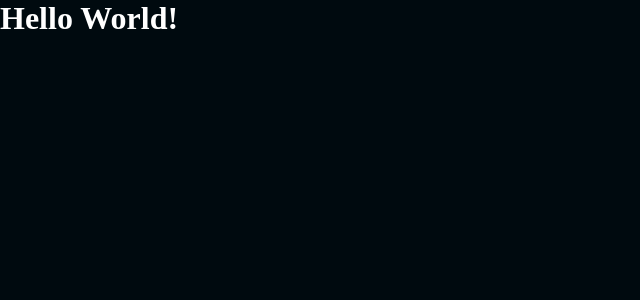
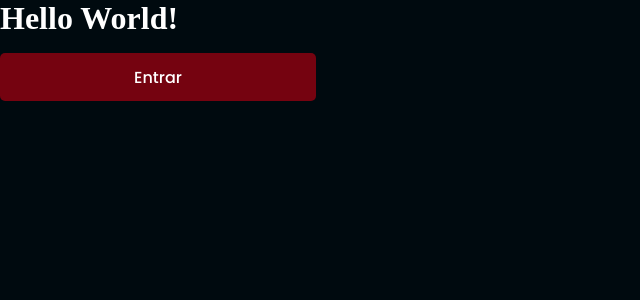
Before and after one commit to Gabryel-Januario/FoodExplorer-Front, a React (Vite) app: page / in a window 1280 px wide. Shown: the top 300 px of the page, without its empty margins (0-640 px from the left). Built offline with nearby package versions, Linux system fonts and the light colour scheme.

Commit message:
Button componets

```diff
--- a/index.html
+++ b/index.html
@@ -3,6 +3,12 @@
   <head>
     <meta charset="UTF-8" />
     <meta name="viewport" content="width=device-width, initial-scale=1.0" />
+    <link rel="preconnect" href="https://fonts.googleapis.com" />
+    <link rel="preconnect" href="https://fonts.gstatic.com" crossorigin />
+    <link
+      href="https://fonts.googleapis.com/css2?family=Poppins:ital,wght@0,100;0,200;0,300;0,400;0,500;0,600;0,700;0,800;0,900;1,100;1,200;1,300;1,400;1,500;1,600;1,700;1,800;1,900&family=Roboto:ital,wght@0,100;0,300;0,400;0,500;0,700;0,900;1,100;1,300;1,400;1,500;1,700;1,900&display=swap"
+      rel="stylesheet"
+    />
     <title>Food Explorer</title>
   </head>
   <body>
--- a/package.json
+++ b/package.json
@@ -12,7 +12,8 @@
   "dependencies": {
     "digitalmenu": "file:",
     "react": "^18.3.1",
-    "react-dom": "^18.3.1"
+    "react-dom": "^18.3.1",
+    "styled-components": "^6.1.13"
   },
   "devDependencies": {
     "@eslint/js": "^9.11.1",
--- /dev/null
+++ b/src/components/Button/index.jsx
@@ -0,0 +1,9 @@
+import { Container } from "./styles"
+
+export function Button({ title, style, loading = false, ...rest }) {
+  return (
+    <Container type="button" disabled={loading} style={style} {...rest}>
+      {loading ? "Carregando..." : title}
+    </Container>
+  )
+}
--- /dev/null
+++ b/src/components/Button/styles.js
@@ -0,0 +1,23 @@
+import styled from "styled-components"
+
+export const Container = styled.button`
+  width: 100%;
+  background-color: ${({ theme }) => theme.COLORS.Tomato_100};
+  color: ${({ theme }) => theme.COLORS.Light_100};
+  font-family: "Poppins", sans-serif;
+
+  height: 48px;
+  width: 316px;
+
+  border: 0;
+  border-radius: 5px;
+
+  font-weight: 500;
+
+  padding: 12px 32px;
+  margin-top: 16px;
+
+  &:disabled {
+    opacity: 0.5;
+  }
+`
--- a/src/main.jsx
+++ b/src/main.jsx
@@ -4,13 +4,13 @@ import { ThemeProvider } from "styled-components"
 import GlobalStyles from "./styles/global"
 import theme from "./styles/theme"
 
-import { Details } from "./pages/Details"
+import { SignIn } from "./pages/SignIn"
 
 createRoot(document.getElementById("root")).render(
   <StrictMode>
     <ThemeProvider theme={theme}>
       <GlobalStyles />
-      <Details />
+      <SignIn />
     </ThemeProvider>
   </StrictMode>
 )
--- a/src/pages/Details/index.jsx
+++ b/src/pages/SignIn/index.jsx
@@ -1,9 +1,11 @@
 import { Container } from "./styles"
+import { Button } from "../../components/Button"
 
-export function Details() {
+export function SignIn() {
   return (
     <Container>
       <h1>Hello World!</h1>
+      <Button title="Entrar" />
     </Container>
   )
 }
--- a/src/styles/global.js
+++ b/src/styles/global.js
@@ -5,11 +5,22 @@ export default createGlobalStyle`
         margin: 0;
         padding: 0;
         box-sizing: border-box;
+
+
     }
 
     body {
         background-color: ${({ theme }) => theme.COLORS.Dark_400};
         color: ${({ theme }) => theme.COLORS.Light_100};
+
+        -webkit-font-smoothing: antialiased;
+    }
+
+
+    border-style, input, button, textarea {
+        font-family: "Roboto", sans-serif;
+        font-size: 16px;
+        outline: none;
     }
 
     a{
```
Also changed, not shown: src/pages/SignIn/styles.js (line endings or trailing spaces), 1 other file (tests, documents, lock files or other folders).
